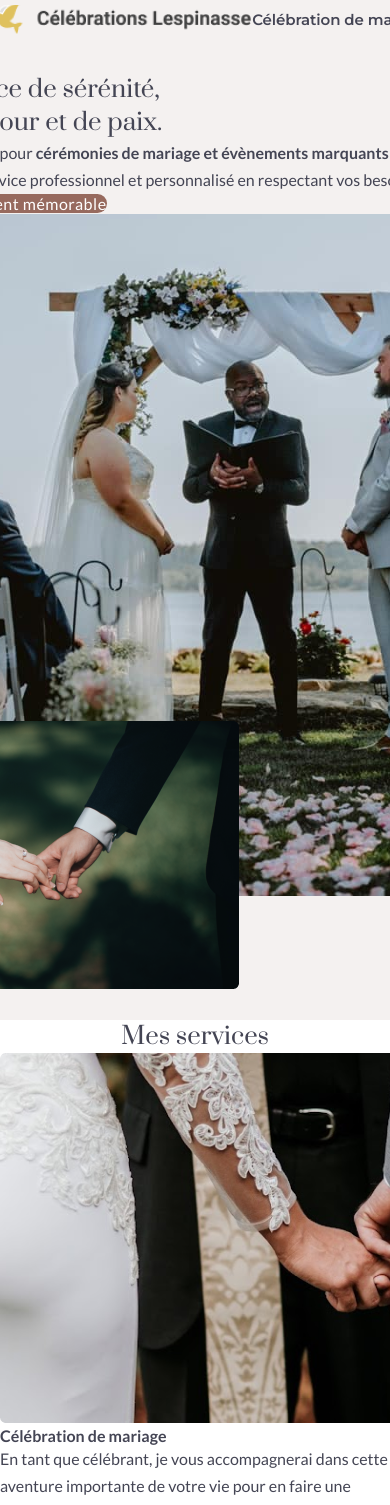
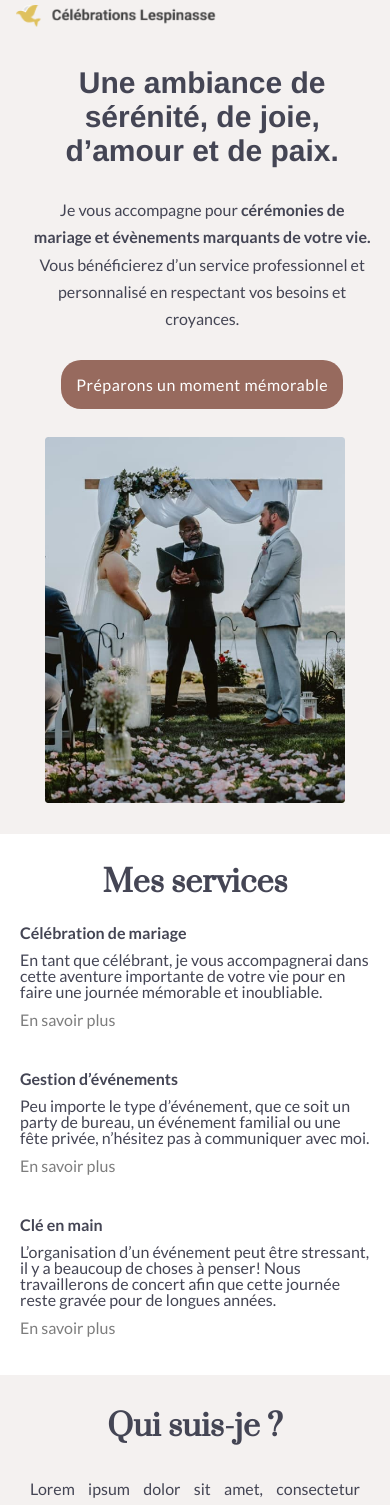
Before and after one commit to sandioui/celebrationslespinasse, a Vue app: page / in a window 390 px wide. Shown: the top 1505 px of the page. Built offline with nearby package versions, Linux system fonts and the light colour scheme.

Commit message:
finished mobile view of homepage

```diff
--- a/src/components/shared/Footer.vue
+++ b/src/components/shared/Footer.vue
@@ -98,5 +98,27 @@ export default {
         padding-left: 5px;
     }
 
+    @media (min-width: 375px) {
+        #top-section {
+            flex-direction: column-reverse;
+        }
+
+        #top-section #footer-nav {
+            padding: 0;
+        }
+
+        #top-section #footer-text {
+            width: 100%;
+        }
+
+        #bottom-section {
+            flex-direction: column;
+        }
+
+        #bottom-section #follow-me-section {
+            padding-top: 28px;
+        }
+    }
+
 
 </style>
--- a/src/components/shared/NavBar.vue
+++ b/src/components/shared/NavBar.vue
@@ -1,7 +1,7 @@
 <template>
   <section class="nav-wrapper">
     <div id="navbar" class="boxed">
-      <router-link to="/"><img alt="Vue logo" src="../../assets/logo.png"></router-link>
+      <router-link to="/"><img alt="Vue logo" src="../../assets/logo.png" id="logo"></router-link>
       <div id="nav">
         <router-link to="/celebration" class="nav_link">Célébration de mariage</router-link>
         <router-link to="/evenement" class="nav_link">Gestion d'événement</router-link>
@@ -56,4 +56,13 @@ export default {
 
   }
 
+    @media (min-width: 375px) {
+        #logo {
+          width: 200px;
+        }
+        #nav {
+          display: none;
+        }
+    }
+
 </style>
--- a/src/views/Home.vue
+++ b/src/views/Home.vue
@@ -5,13 +5,16 @@
                 <h1 id="section1_title">
                     Une ambiance de sérénité,<br>de joie, d’amour et de paix.
                 </h1>
+                <h1 id="section1_title_mobile">
+                    Une ambiance de sérénité, de joie, d’amour et de paix.
+                </h1>
                 <div id="section1_paragraph">
                     Je vous accompagne pour <strong> cérémonies de mariage et évènements marquants
                     de votre vie.</strong> Vous bénéficierez d’un service professionnel et personnalisé
                     en respectant vos besoins et croyances.
                 </div>
-                <div>
-                    <a id="section1_CTA">
+                <div id="section1_CTA">
+                    <a id="section1_CTA_button">
                         Préparons un moment mémorable
                     </a>
                 </div>
@@ -19,7 +22,9 @@
 
             <div id="section1_pictures">
                 <img id="ceremony-img" src="../assets/photo_home.png">
-
+            </div>
+            <div id="section1_picture_mobile">
+                <img id="ceremony-img" src="../assets/ceremonie.png">
             </div>
         </div>
     </section>
@@ -130,6 +135,10 @@ export default {
         color: #444554;
     }
 
+    #section1_title_mobile {
+        display: none;
+    }
+
     #section1 #section1_text {
         padding: 0 0 0 4%;
     }
@@ -218,66 +227,50 @@ export default {
 
 
     /*Extra large devices (large desktops, 1200px and up)*/
-
-    @media (min-width: 1200px) {
-        #section1 {
-            display: flex;
-            justify-content: space-between;
-            width: 100%;
-        }
-    }
-    @media (min-width: 1200px) {
-        #section1 #section1_text {
-            position: absolute;
-            max-width: 50%;
-        }
-    }
-
-    @media (min-width: 1200px) {
-        #section1 #section1_title {
-            font-size: 46px;
-            margin-top: 28px;
-            margin-bottom: 20px;
-        }
-    }
-
     @media (min-width: 1200px) {
         #section1 #section1_paragraph {
             font-size: 19px;
             margin-bottom: 70px;
             max-width: 100%;
         }
-    }
 
-    @media (min-width: 1200px) {
         #section1 #section1_CTA {
             font-size: 22px;
             padding: 23px 30px;
         }
-    }
 
-    @media (min-width: 1200px) {
         #section1 #section1_pictures {
             width: 100%;
         }
-    }
 
-    @media (min-width: 1200px) {
+        #section1 #section1_title {
+            font-size: 46px;
+            margin-top: 28px;
+            margin-bottom: 20px;
+        }
+
+        #section1 #section1_text {
+            position: absolute;
+            max-width: 50%;
+        }
+
+        #section1 {
+            display: flex;
+            justify-content: space-between;
+            width: 100%;
+        }
+
         #ceremony-img {
             width: 55vh;
         }
-    }
 
-    @media (min-width: 1200px) {
         #section2 #section2_title {
             padding: 2%;
             margin-top: 30px;
             margin-bottom: 30px;
             font-size: 46px;
         }
-    }
 
-    @media (min-width: 1200px) {
         #section2 .row {
             display: flex;
             padding: 0 162px 0 162px;
@@ -285,59 +278,41 @@ export default {
             margin-bottom: 139px;
             font-size: 19px;
         }
-    }
 
-    @media (min-width: 1200px) {
         #section2 #last_row {
             margin-bottom: 139px;
         }
-    }
 
-    @media (min-width: 1200px) {
         #section2 .row_text-container-right {
             padding: 0 0 0 89px;
         }
-    }
 
-    @media (min-width: 1200px) {
         #section2 .row_text-container-left {
             padding: 0 89px 0 0;
         }
-    }
 
-    @media (min-width: 1200px) {
         #section2 .row .title {
             margin-bottom: 27px;
         }
-    }
 
-    @media (min-width: 1200px) {
+        .section2_CTA {
+            padding: 0 0 0 15px;
+        }
+
         #section2 .row .text {
             margin-bottom: 27px;
         }
-    }
 
-    @media (min-width: 1200px) {
-        .section2_CTA {
-            padding: 0 0 0 15px;
-        }
-    }
-
-    @media (min-width: 1200px) {
         #section3 {
             display: flex;
             justify-content: space-between;
         }
-    }
 
-    @media (min-width: 1200px) {
         #section3 #section3_title {
             font-size: 46px;
             margin-bottom: 48px;
         }
-    }
 
-    @media (min-width: 1200px) {
         #section3 .section3_paragraph {
             max-width: 82%;
             margin-bottom: 28px;
@@ -345,9 +320,102 @@ export default {
         }
     }
 
-    @media (min-width: 1200px) {
+    @media (min-width: 375px) {
+        #section1_text {
+            display: flex;
+            flex-direction: column;
+            justify-content: center;
+            align-items: center;
+        }
+        #section1 #section1_title {
+            display: none;
+        }
+
+        #section1{
+            padding: 5 0;
+            display: flex;
+            justify-content: center;
+            align-items: center;
+            flex-direction: column;
+        }
+
+        #section1_text {
+            padding: 0;
+        }
+
+        #section1_paragraph {
+            text-align: center;
+            padding-bottom: 28px;
+        }
+
+        #section1 #section1_title_mobile {
+            font-size: 30px;
+            margin-bottom: 28px;
+            display: inherit;
+            text-align: center;
+        }
+
+        #section1_pictures {
+            display: none;
+        }
+
+        #section1_picture_mobile img{
+            padding-top: 28px;
+            width: 300px;
+        }
+
+        #section1_CTA {
+            padding: 15px;
+        }
+
+        #section2 {
+            margin-top: 28px;
+            margin-bottom: 18px;
+        }
+
+        #section2 img {
+            display: none;
+        }
+
+        #section2 #section2_title, #section3_title {
+            font-weight: 600 !important;
+            font-size: 30px;
+            text-align: center;
+        }
+
+        #section2 .row {
+            padding: 20px
+        }
+
+        #section2 .row .text {
+            padding-top: 10px;
+            padding-bottom: 10px;
+            line-height: 1;
+        }
+
+        #section3 {
+            display: flex;
+            justify-content: center;
+            align-items: center;
+            flex-direction: column;
+        }
+
+        #section3 #section3_text {
+            padding: 0px 30px;
+        }
+
+        #section3_title {
+            padding-bottom: 28px;
+        }
+
         #section3_img {
+            padding: 28px 0px;
+        }
 
+        #section3_img img {
+            width: 250px;
         }
+
+
     }
-</style>©
+</style>
```
